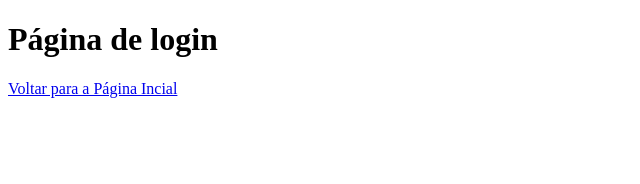
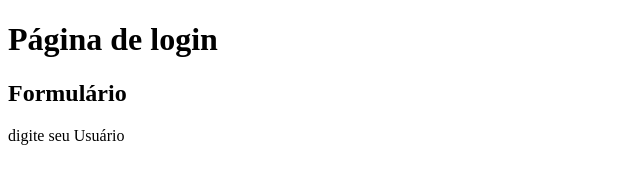
Before and after one commit to AryOliveira/aulateste, a plain HTML site: page login.html in a window 1280 px wide. Shown: the whole page, without its empty margins (0-640 px from the left). Drawn offline with Linux system fonts and the light colour scheme.

Commit message:
Criado Formulário

```diff
--- a/login.html
+++ b/login.html
@@ -8,6 +8,7 @@
 </head>
 <body>
     <h1>Página de login</h1>
-    <a href="index.html">Voltar para a Página Incial</a>
+   <h2>Formulário</h2>
+   <P>digite seu Usuário</P>
 </body>
 </html>
```
